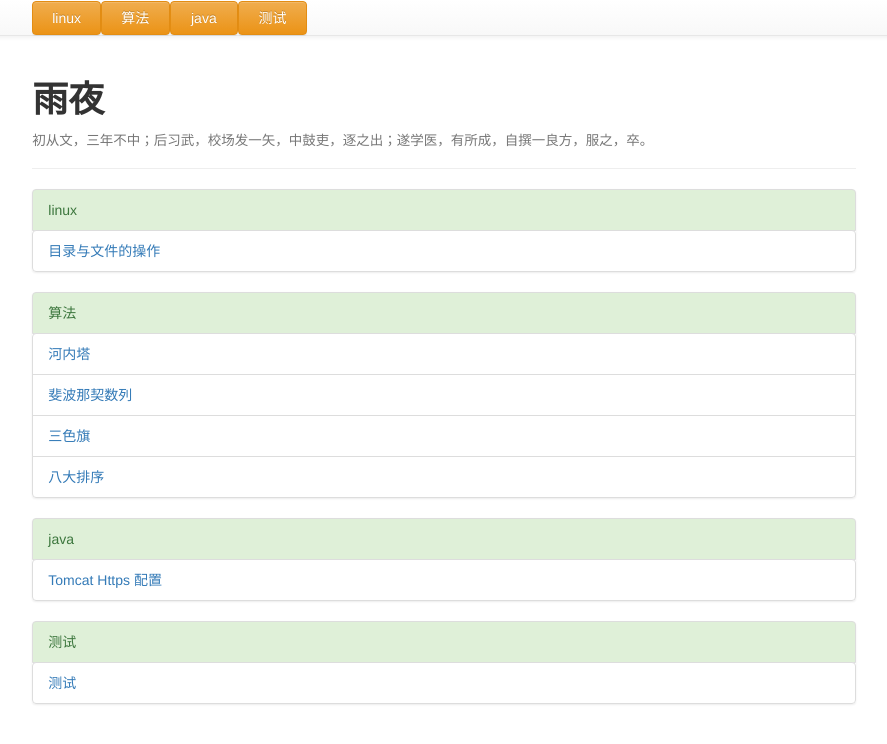
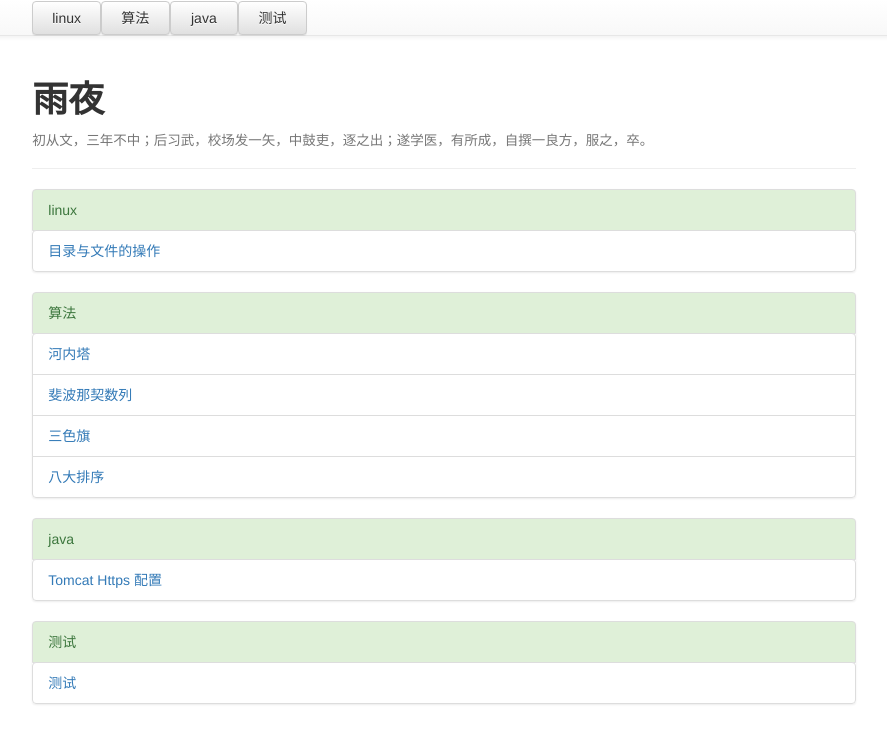
Before and after one commit to bit-ranger/blog, a Jekyll site: the page built from index.html, in a window 1280 px wide. Shown: the top 744 px of the page, without its empty margins (196-1083 px from the left). Built offline with Jekyll 4.4.1, drawn with Linux system fonts in a browser that asks for light colours; nearby versions of some CDN libraries; Markdown is read by kramdown in place of the engine named in the settings.

Commit message:
Update _config.yml

```diff
--- a/_config.yml
+++ b/_config.yml
@@ -11,5 +11,5 @@ globalTitle: "雨夜"
 globalDesc: "初从文，三年不中；后习武，校场发一矢，中鼓吏，逐之出；遂学医，有所成，自撰一良方，服之，卒。"
 author: "雨夜"
 skin: "success"
-navSkin: "warning"
-navSkin-xs: "warning"
+navSkin: "default"
+navSkin-xs: "success"
```
